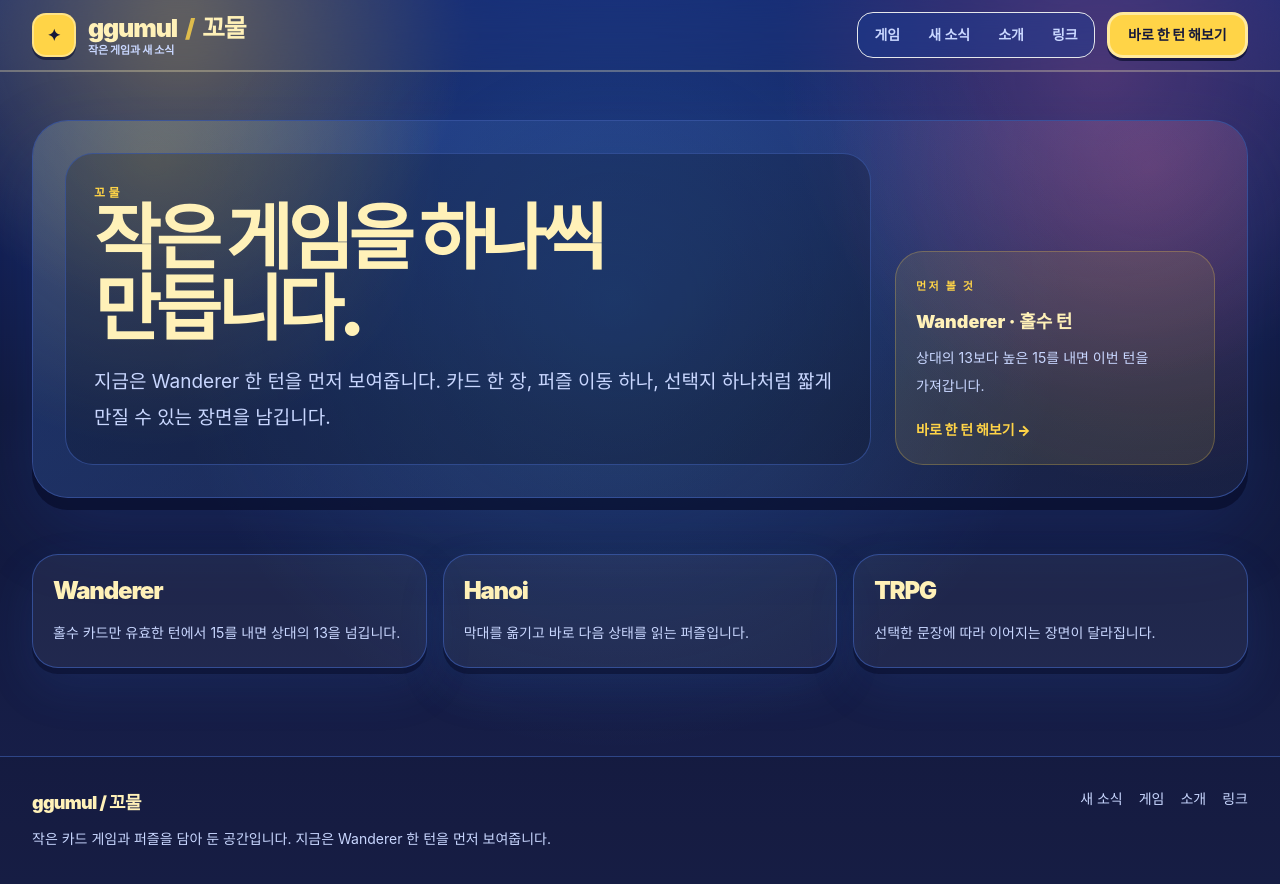
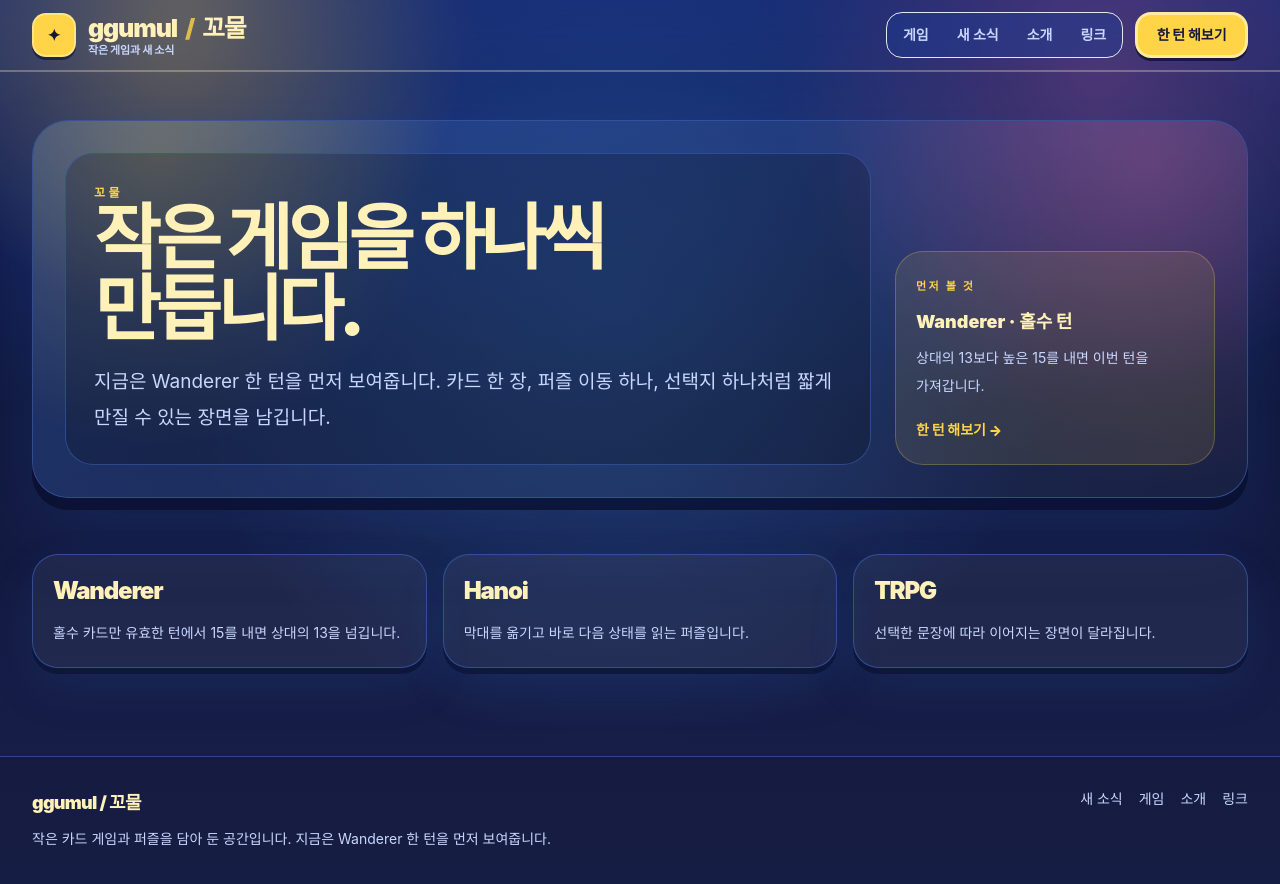
Before and after one commit to ggumul/ggumul-blog, a Next.js app: page /about in a window 1280 px wide. Built offline with nearby package versions, Linux system fonts and the light colour scheme.

Commit message:
fix: simplify home CTA language

```diff
--- a/app/about/page.tsx
+++ b/app/about/page.tsx
@@ -44,7 +44,7 @@ export default function AboutPage() {
             <p className="mt-2 text-lg font-black leading-7 text-text">Wanderer · 홀수 턴</p>
             <p className="mt-2">상대의 13보다 높은 15를 내면 이번 턴을 가져갑니다.</p>
             <Link href="/projects/wanderer#mini-play" className="mt-4 inline-flex font-black text-point hover:text-text">
-              바로 한 턴 해보기 →
+              한 턴 해보기 →
             </Link>
           </div>
         </div>
--- a/app/page.tsx
+++ b/app/page.tsx
@@ -41,7 +41,7 @@ export default async function HomePage() {
               </p>
             </div>
             <div className="flex flex-wrap gap-3 text-sm">
-              <Link href="/projects/wanderer#mini-play" className="game-button-primary">바로 한 턴 해보기</Link>
+              <Link href="/projects/wanderer#mini-play" className="game-button-primary">한 턴 해보기</Link>
               <Link href="/projects/wanderer" className="game-button-secondary opacity-90">규칙 보기</Link>
             </div>
           </div>
@@ -105,7 +105,7 @@ export default async function HomePage() {
         <div className="flex flex-col gap-3 md:flex-row md:items-end md:justify-between">
           <div>
             <p className="text-[13px] font-black text-point">다른 게임과 도구</p>
-            <h2 className="mt-2 text-[30px] font-black leading-tight tracking-[-0.055em] text-text md:text-[44px]">다른 작은 게임들</h2>
+            <h2 className="mt-2 text-[30px] font-black leading-tight tracking-[-0.055em] text-text md:text-[44px]">다른 게임들</h2>
           </div>
           <Link href="/projects" className="text-sm font-black text-point transition hover:text-text">다른 게임 모두 보기 →</Link>
         </div>
--- a/app/projects/[slug]/page.tsx
+++ b/app/projects/[slug]/page.tsx
@@ -54,7 +54,7 @@ function WandererFeaturePage({ relatedPosts }: { relatedPosts: Awaited<ReturnTyp
                 </p>
               </div>
               <div className="flex flex-wrap gap-3 text-sm">
-                <a href="#mini-play" className="inline-flex rounded-full border border-point/30 bg-point px-5 py-3 font-bold text-[#160d08] transition hover:bg-[#ffc47f]">바로 한 턴 해보기</a>
+                <a href="#mini-play" className="inline-flex rounded-full border border-point/30 bg-point px-5 py-3 font-bold text-[#160d08] transition hover:bg-[#ffc47f]">한 턴 해보기</a>
                 <a href="#play-video" className="inline-flex rounded-full border border-line/90 bg-white/10 px-5 py-3 font-bold text-text transition hover:border-point/60">플레이 영상</a>
               </div>
             </div>
--- a/app/projects/page.tsx
+++ b/app/projects/page.tsx
@@ -32,8 +32,8 @@ export default async function ProjectsPage() {
               먼저 볼 건 규칙을 보고 카드 한 장을 내는 Wanderer입니다. 나머지 퍼즐과 도구는 아래에서 짧게 고를 수 있게 줄였습니다.
             </p>
             <div className="mt-5 flex flex-wrap gap-3 text-sm">
-              <Link href="/projects/wanderer#mini-play" className="game-button-primary">바로 한 턴 해보기</Link>
-              <Link href="/writing/runtime-화면-확인-기록" className="game-button-secondary">플레이 흐름 읽기</Link>
+              <Link href="/projects/wanderer#mini-play" className="game-button-primary">한 턴 해보기</Link>
+              <Link href="/writing/runtime-화면-확인-기록" className="game-button-secondary">게임 흐름 보기</Link>
             </div>
           </div>
 
--- a/app/writing/page.tsx
+++ b/app/writing/page.tsx
@@ -119,7 +119,7 @@ export default async function WritingPage() {
               카드 게임은 버튼을 누른 뒤 결과가 늦으면 바로 힘이 빠집니다. 그래서 이 글을 맨 위에 뒀습니다.
             </p>
           </div>
-          <Link href={`/writing/${latestGamePost.slug}`} className="text-sm font-bold text-point hover:text-text">플레이 흐름 읽기 →</Link>
+          <Link href={`/writing/${latestGamePost.slug}`} className="text-sm font-bold text-point hover:text-text">게임 흐름 보기 →</Link>
         </div>
         <PostCard post={latestGamePost} featured />
 
--- a/components/post-card.tsx
+++ b/components/post-card.tsx
@@ -14,7 +14,7 @@ const postThumbnails: Record<string, Thumbnail> = {
   'runtime-화면-확인-기록': {
     src: '/media/runtime-checks/wanderer-mobile-current.png',
     label: '한 턴 장면',
-    caption: '카드 선택 뒤 결과',
+    caption: '카드를 고른 뒤 결과',
   },
   'wanderer-sync-연결-문제-분석': {
     src: '/studio/wanderer-home.png',
--- a/components/project-card.tsx
+++ b/components/project-card.tsx
@@ -33,7 +33,7 @@ const projectCtas: Record<string, string> = {
 };
 
 const statusLabel: Record<ProjectEntry['progressStatus'], string> = {
-  '플레이 확인': '한 턴 가능',
+  '플레이 확인': '1분 플레이',
   미리보기: '미리보기',
   '계약 점검 중': '가격 보기',
   보류: '보관',
@@ -136,7 +136,7 @@ export function ProjectCard({ project, records, compact = false }: { project: Pr
           <div className="mt-5 space-y-3">
             <div className="flex flex-wrap gap-3 text-sm">
               <Link href={projectHref} className="game-button-primary px-4 py-2.5 text-sm">{projectCtas[project.slug] ?? '프로젝트'}</Link>
-              <Link href={project.evidenceHref} className="game-button-secondary px-4 py-2.5 text-sm">플레이 흐름 읽기</Link>
+              <Link href={project.evidenceHref} className="game-button-secondary px-4 py-2.5 text-sm">게임 흐름 보기</Link>
             </div>
           </div>
         </div>
--- a/components/site-shell.tsx
+++ b/components/site-shell.tsx
@@ -45,7 +45,7 @@ export function SiteShell({ children }: { children: ReactNode }) {
               href="/projects/wanderer#mini-play"
               className="game-button-primary min-h-[40px] px-4 py-2 text-sm"
             >
-              바로 한 턴 해보기
+              한 턴 해보기
             </Link>
           </div>
         </div>
```
Also changed, not shown: 1 other file (tests, documents, lock files or other folders).
